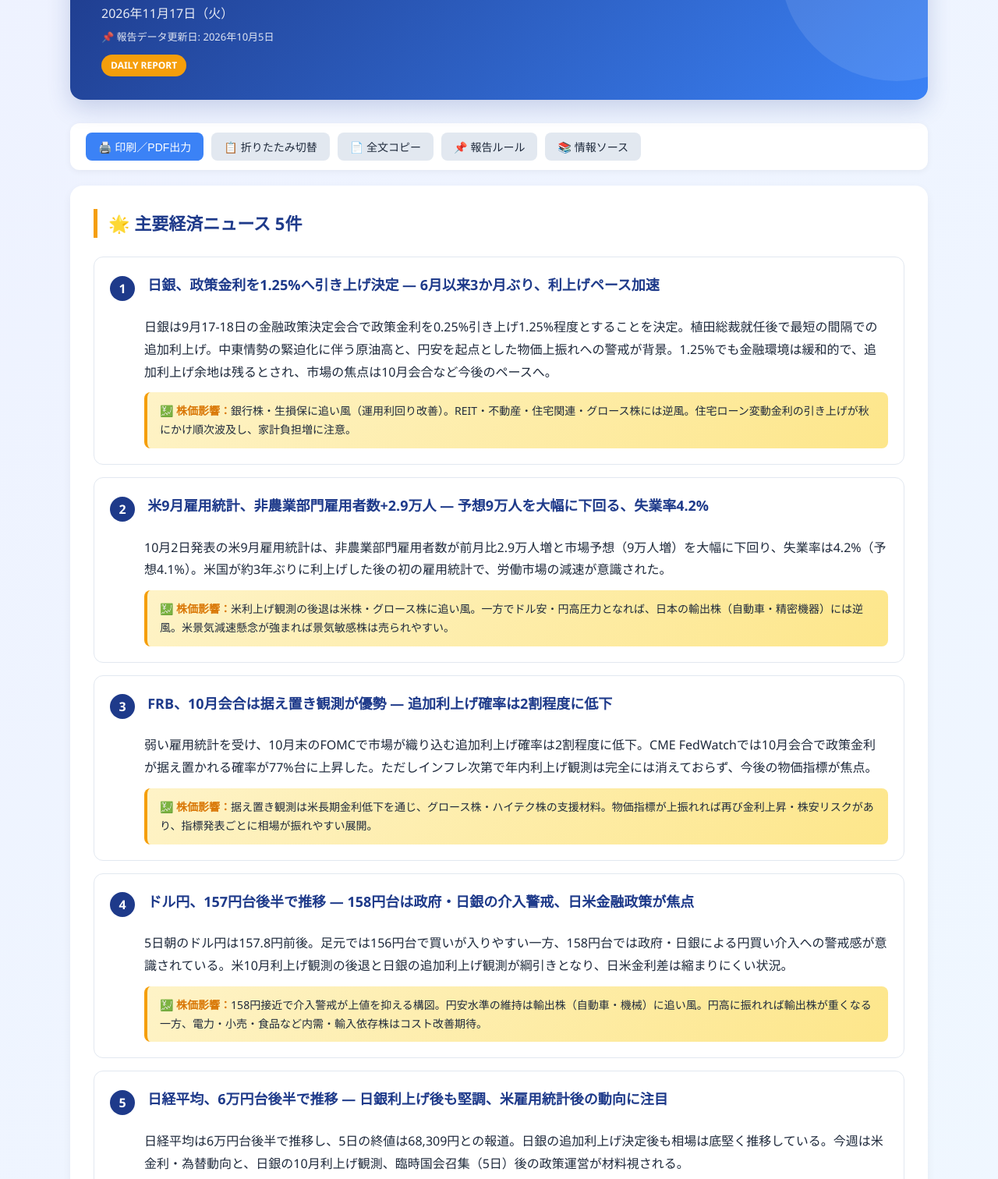
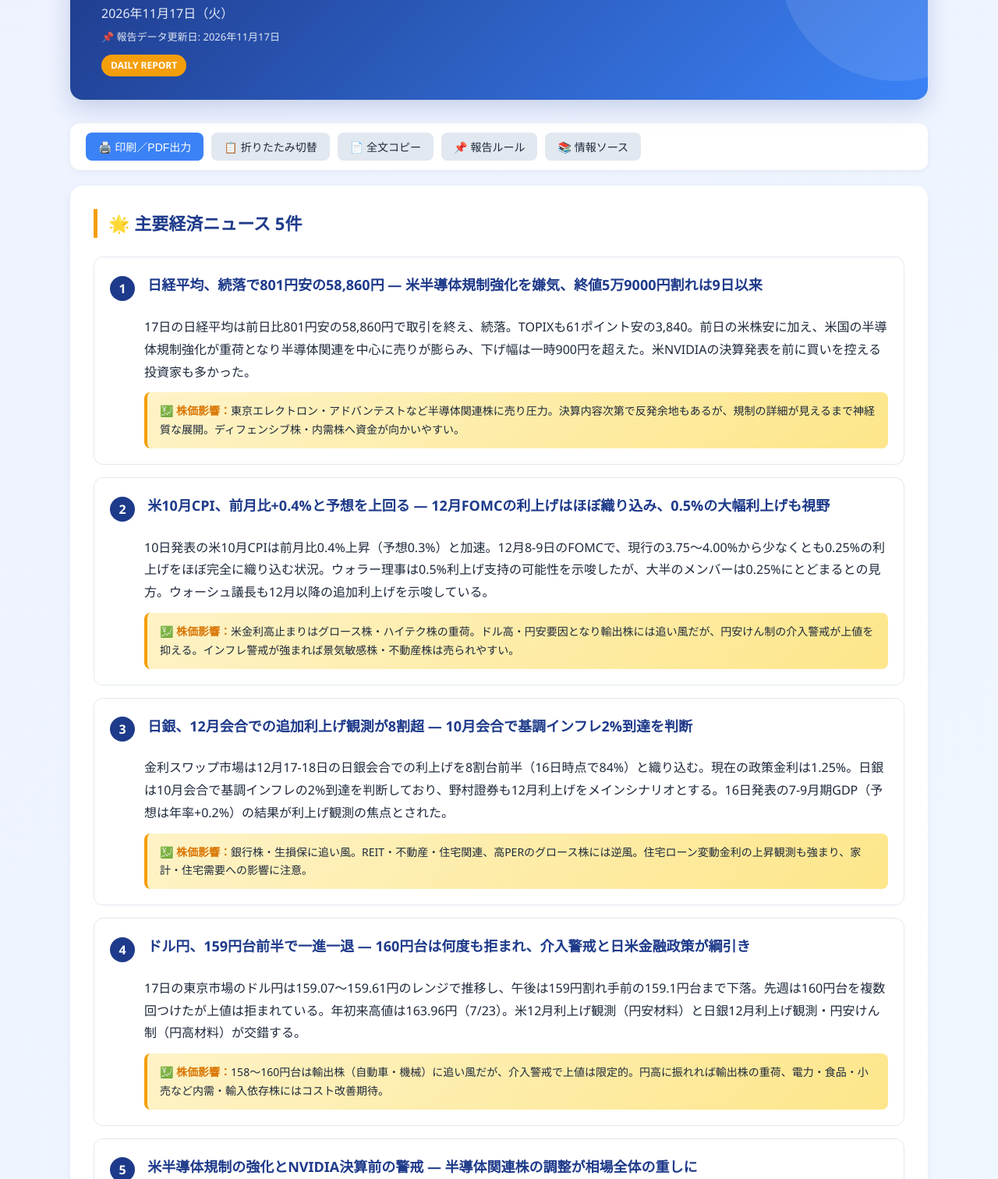
Before and after one commit to abe2300/ebachan, a plain HTML site: page index.html in a window 1280 px wide. Shown: the part 108-1620 px from the top of the page at 78% size. Drawn offline with Linux system fonts and the light colour scheme.

Commit message:
Update: 2026/11/17 daily report - 日経平均続落・米CPI・日銀12月利上げ観測・消費減税法案等
Co-Authored-By: Claude Sonnet 5.5 <noreply@anthropic.com>

```diff
--- a/index.html
+++ b/index.html
@@ -587,7 +587,7 @@
     <h1>📊 定例経済ニュース報告</h1>
     <div class="date" id="reportDate">読み込み中...</div>
     <div style="font-size: 13px; opacity: 0.85; margin-top: 4px; position: relative;">
-      📌 報告データ更新日: <span id="dataUpdateDate">2026年10月5日</span>
+      📌 報告データ更新日: <span id="dataUpdateDate">2026年11月17日</span>
     </div>
     <span class="badge">DAILY REPORT</span>
   </header>
@@ -606,56 +606,56 @@
 
     <div class="news-item">
       <span class="news-num">1</span>
-      <span class="news-title">日銀、政策金利を1.25%へ引き上げ決定 — 6月以来3か月ぶり、利上げペース加速</span>
+      <span class="news-title">日経平均、続落で801円安の58,860円 — 米半導体規制強化を嫌気、終値5万9000円割れは9日以来</span>
       <div class="news-body">
-        日銀は9月17-18日の金融政策決定会合で政策金利を0.25%引き上げ1.25%程度とすることを決定。植田総裁就任後で最短の間隔での追加利上げ。中東情勢の緊迫化に伴う原油高と、円安を起点とした物価上振れへの警戒が背景。1.25%でも金融環境は緩和的で、追加利上げ余地は残るとされ、市場の焦点は10月会合など今後のペースへ。
+        17日の日経平均は前日比801円安の58,860円で取引を終え、続落。TOPIXも61ポイント安の3,840。前日の米株安に加え、米国の半導体規制強化が重荷となり半導体関連を中心に売りが膨らみ、下げ幅は一時900円を超えた。米NVIDIAの決算発表を前に買いを控える投資家も多かった。
       </div>
       <div class="impact">
-        💹 <strong>株価影響：</strong>銀行株・生損保に追い風（運用利回り改善）。REIT・不動産・住宅関連・グロース株には逆風。住宅ローン変動金利の引き上げが秋にかけ順次波及し、家計負担増に注意。
+        💹 <strong>株価影響：</strong>東京エレクトロン・アドバンテストなど半導体関連株に売り圧力。決算内容次第で反発余地もあるが、規制の詳細が見えるまで神経質な展開。ディフェンシブ株・内需株へ資金が向かいやすい。
       </div>
     </div>
 
     <div class="news-item">
       <span class="news-num">2</span>
-      <span class="news-title">米9月雇用統計、非農業部門雇用者数+2.9万人 — 予想9万人を大幅に下回る、失業率4.2%</span>
+      <span class="news-title">米10月CPI、前月比+0.4%と予想を上回る — 12月FOMCの利上げはほぼ織り込み、0.5%の大幅利上げも視野</span>
       <div class="news-body">
-        10月2日発表の米9月雇用統計は、非農業部門雇用者数が前月比2.9万人増と市場予想（9万人増）を大幅に下回り、失業率は4.2%（予想4.1%）。米国が約3年ぶりに利上げした後の初の雇用統計で、労働市場の減速が意識された。
+        10日発表の米10月CPIは前月比0.4%上昇（予想0.3%）と加速。12月8-9日のFOMCで、現行の3.75〜4.00%から少なくとも0.25%の利上げをほぼ完全に織り込む状況。ウォラー理事は0.5%利上げ支持の可能性を示唆したが、大半のメンバーは0.25%にとどまるとの見方。ウォーシュ議長も12月以降の追加利上げを示唆している。
       </div>
       <div class="impact">
-        💹 <strong>株価影響：</strong>米利上げ観測の後退は米株・グロース株に追い風。一方でドル安・円高圧力となれば、日本の輸出株（自動車・精密機器）には逆風。米景気減速懸念が強まれば景気敏感株は売られやすい。
+        💹 <strong>株価影響：</strong>米金利高止まりはグロース株・ハイテク株の重荷。ドル高・円安要因となり輸出株には追い風だが、円安けん制の介入警戒が上値を抑える。インフレ警戒が強まれば景気敏感株・不動産株は売られやすい。
       </div>
     </div>
 
     <div class="news-item">
       <span class="news-num">3</span>
-      <span class="news-title">FRB、10月会合は据え置き観測が優勢 — 追加利上げ確率は2割程度に低下</span>
+      <span class="news-title">日銀、12月会合での追加利上げ観測が8割超 — 10月会合で基調インフレ2%到達を判断</span>
       <div class="news-body">
-        弱い雇用統計を受け、10月末のFOMCで市場が織り込む追加利上げ確率は2割程度に低下。CME FedWatchでは10月会合で政策金利が据え置かれる確率が77%台に上昇した。ただしインフレ次第で年内利上げ観測は完全には消えておらず、今後の物価指標が焦点。
+        金利スワップ市場は12月17-18日の日銀会合での利上げを8割台前半（16日時点で84%）と織り込む。現在の政策金利は1.25%。日銀は10月会合で基調インフレの2%到達を判断しており、野村證券も12月利上げをメインシナリオとする。16日発表の7-9月期GDP（予想は年率+0.2%）の結果が利上げ観測の焦点とされた。
       </div>
       <div class="impact">
-        💹 <strong>株価影響：</strong>据え置き観測は米長期金利低下を通じ、グロース株・ハイテク株の支援材料。物価指標が上振れれば再び金利上昇・株安リスクがあり、指標発表ごとに相場が振れやすい展開。
+        💹 <strong>株価影響：</strong>銀行株・生損保に追い風。REIT・不動産・住宅関連、高PERのグロース株には逆風。住宅ローン変動金利の上昇観測も強まり、家計・住宅需要への影響に注意。
       </div>
     </div>
 
     <div class="news-item">
       <span class="news-num">4</span>
-      <span class="news-title">ドル円、157円台後半で推移 — 158円台は政府・日銀の介入警戒、日米金融政策が焦点</span>
+      <span class="news-title">ドル円、159円台前半で一進一退 — 160円台は何度も拒まれ、介入警戒と日米金融政策が綱引き</span>
       <div class="news-body">
-        5日朝のドル円は157.8円前後。足元では156円台で買いが入りやすい一方、158円台では政府・日銀による円買い介入への警戒感が意識されている。米10月利上げ観測の後退と日銀の追加利上げ観測が綱引きとなり、日米金利差は縮まりにくい状況。
+        17日の東京市場のドル円は159.07〜159.61円のレンジで推移し、午後は159円割れ手前の159.1円台まで下落。先週は160円台を複数回つけたが上値は拒まれている。年初来高値は163.96円（7/23）。米12月利上げ観測（円安材料）と日銀12月利上げ観測・円安けん制（円高材料）が交錯する。
       </div>
       <div class="impact">
-        💹 <strong>株価影響：</strong>158円接近で介入警戒が上値を抑える構図。円安水準の維持は輸出株（自動車・機械）に追い風。円高に振れれば輸出株が重くなる一方、電力・小売・食品など内需・輸入依存株はコスト改善期待。
+        💹 <strong>株価影響：</strong>158〜160円台は輸出株（自動車・機械）に追い風だが、介入警戒で上値は限定的。円高に振れれば輸出株の重荷、電力・食品・小売など内需・輸入依存株にはコスト改善期待。
       </div>
     </div>
 
     <div class="news-item">
       <span class="news-num">5</span>
-      <span class="news-title">日経平均、6万円台後半で推移 — 日銀利上げ後も堅調、米雇用統計後の動向に注目</span>
+      <span class="news-title">米半導体規制の強化とNVIDIA決算前の警戒 — 半導体関連株の調整が相場全体の重しに</span>
       <div class="news-body">
-        日経平均は6万円台後半で推移し、5日の終値は68,309円との報道。日銀の追加利上げ決定後も相場は底堅く推移している。今週は米金利・為替動向と、日銀の10月利上げ観測、臨時国会召集（5日）後の政策運営が材料視される。
+        米国の半導体規制強化の報道を受け、17日の東京市場では半導体株が売られ、日経平均の下げを主導。米半導体大手エヌビディアの決算を目前に控え、AI・半導体関連の先行きに市場の関心が集中している。決算と規制の内容次第で、AI関連銘柄の評価が大きく変わる局面。
       </div>
       <div class="impact">
-        💹 <strong>株価影響：</strong>金利上昇局面では銀行・保険株に資金流入、バリュー株優位。米利上げ観測後退でグロース株にも追い風。ただし円高進行や介入警戒が強まれば上値は重くなりやすい。
+        💹 <strong>株価影響：</strong>半導体製造装置・材料株（東京エレクトロン・SUMCO・信越化学等）は規制内容と中国向け売上の影響を注視。電力・冷却などデータセンター周辺や、金融・ディフェンシブ株へのシフトも意識される。
       </div>
     </div>
   </section>
@@ -669,7 +669,7 @@
       </span>
     </h2>
     <div class="impact" style="margin-bottom: 16px;">
-      📢 <strong>税制 随時報告（10/5）：</strong>臨時国会が5日に召集。自民党の小林政調会長は食料品の消費税減税は物価高対策に必要として、法案成立に向け野党への働きかけを強める方針（10/4）。中司行革相も秋の行政事業レビューで消費減税の財源捻出を念頭に置く考えを示した（10/2）。
+      📢 <strong>税制 随時報告（11/17）：</strong>食料品の消費税を2027年4月1日から2年間、8%→1%に引き下げる法案が11/6に衆院を通過し、参院で審議中（外食・酒類は10%のまま）。政府・与党は会期末の12/12までの成立を目指すが、与党は参院で過半数を持たず野党の協力が焦点。自民党の小林政調会長は17日、理解が得られるよう交渉を進める考えを示した。あわせて与党税制協議会は2027年度税制改正大綱に向けた本格論議に入っており、減税の財源となる租税特別措置の見直しが焦点。
     </div>
     <div style="display: flex; align-items: center; gap: 12px; margin-bottom: 16px; flex-wrap: wrap;">
       <label style="font-size: 14px; font-weight: bold; color: var(--primary);">📅 年度選択：</label>
--- a/sw.js
+++ b/sw.js
@@ -1,4 +1,4 @@
-const CACHE = 'teireihoukoku-v9';
+const CACHE = 'teireihoukoku-v10';
 const ASSETS = [
   './',
   './index.html',
```
